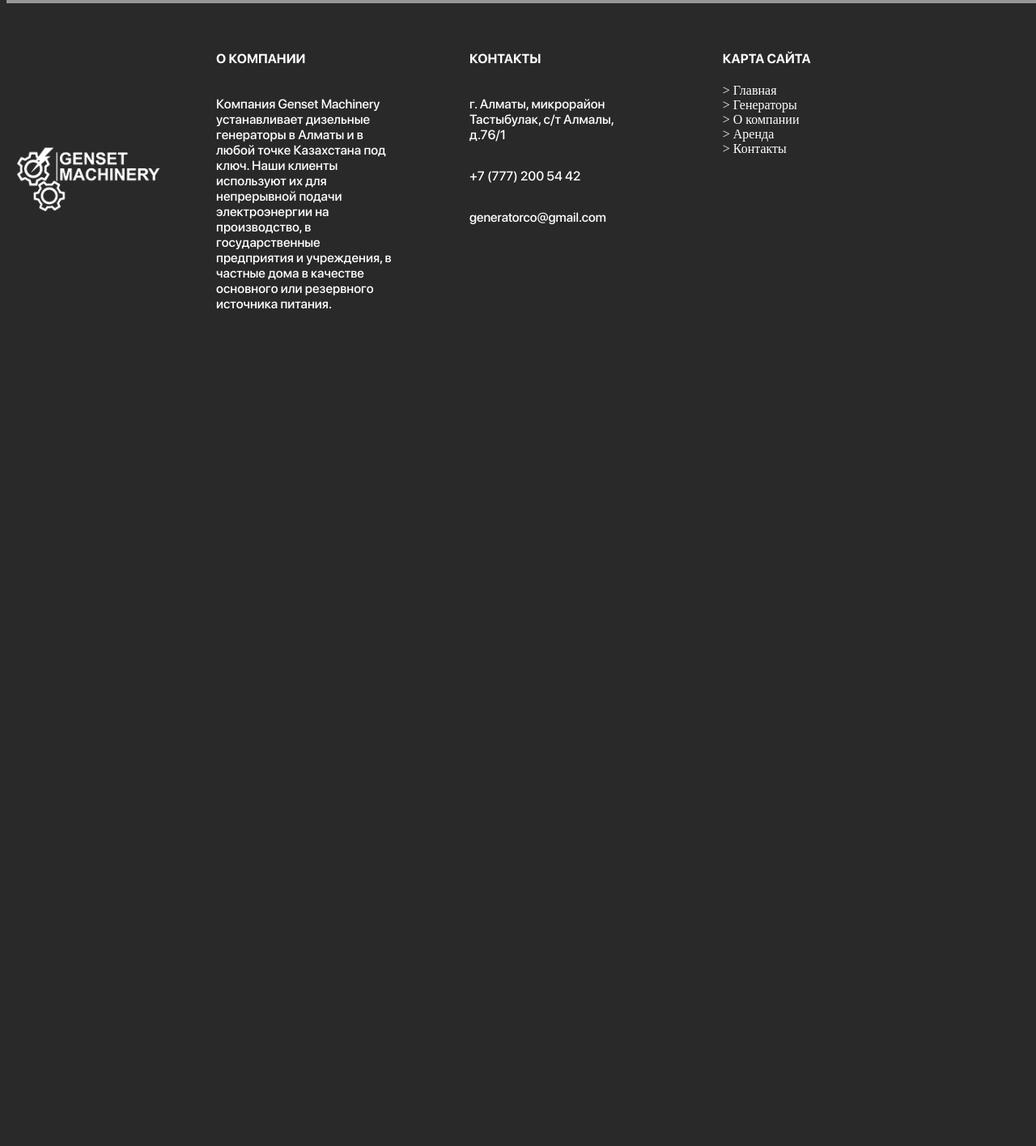
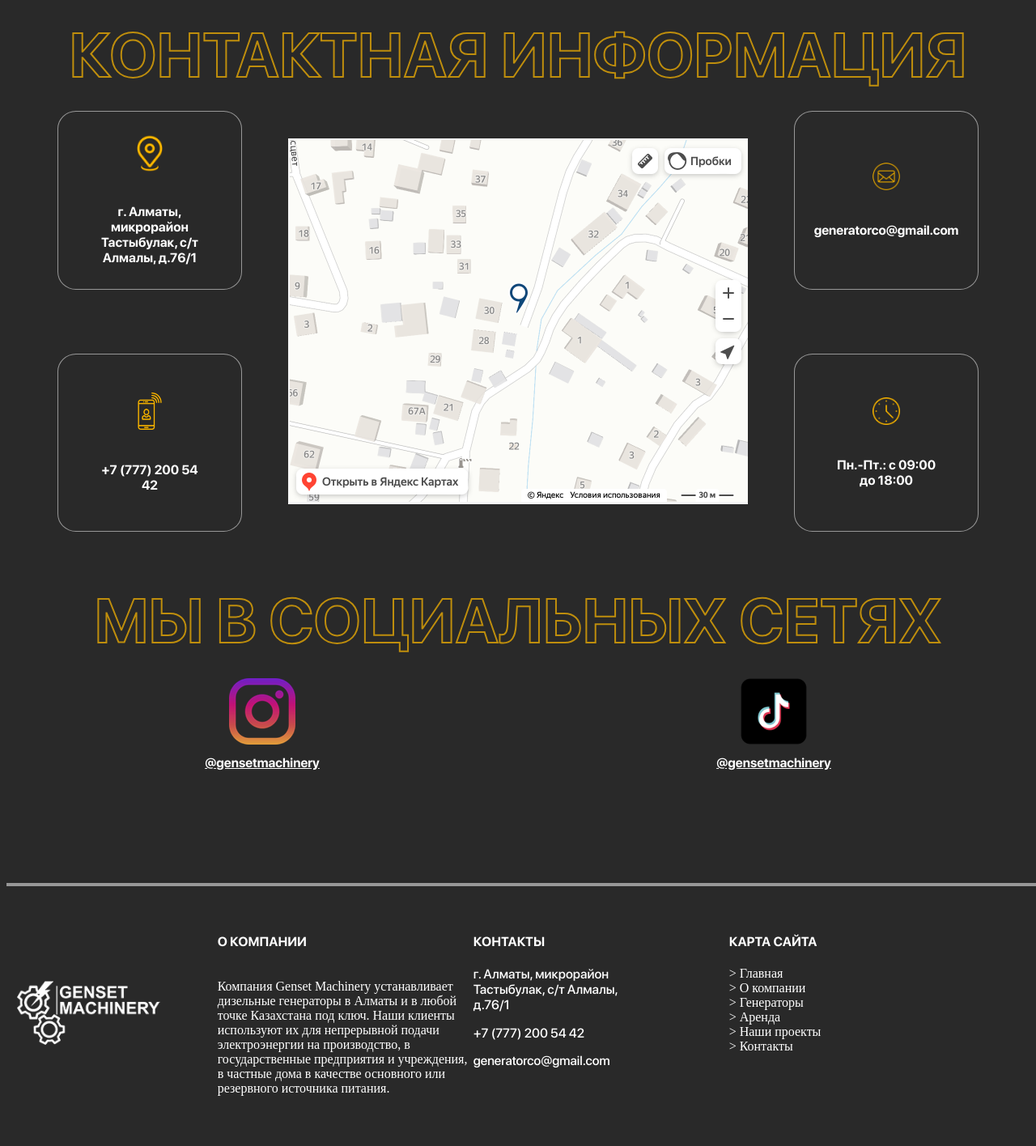
Before and after one commit to shabal1n/gsetm, a Django app: page /contacts in a window 1280 px wide. Shown: the part 115-1531 px from the top of the page at 81% size. Before the commit the page ends 497 px from the top, so only its background shows below. Run offline with Django 4.2, Linux system fonts and the light colour scheme; data comes from the database, SQL or seed files in the repository.

Commit message:
Contacts page is completed

```diff
--- a/app/views.py
+++ b/app/views.py
@@ -4,10 +4,10 @@ from .models import *
 
 def main_page(request):
     generators_categories = GeneratorCategory.objects.all()
-    clients = Client.objects.all()
-    projects = Project.objects.all()
+    clients = Client.objects.all()[:5]
+    projects_list = Project.objects.all()[:3]
     return render(request, 'main_page.html',
-                  {'categories': generators_categories, 'clients': clients, 'projects': projects})
+                  {'categories': generators_categories, 'clients': clients, 'projects': projects_list})
 
 
 def about_company(request):
@@ -47,4 +47,4 @@ def projects(request):
 
 def contacts(request):
     generators_categories = GeneratorCategory.objects.all()
-    return render(request, 'rent.html', {'categories': generators_categories})
+    return render(request, 'contacts.html', {'categories': generators_categories})
--- /dev/null
+++ b/static/css/contacts.css
@@ -0,0 +1,104 @@
+.transparent_header {
+    width: 100%;
+    margin-block: 2%;
+    text-align: center;
+    display: flex;
+    align-items: center;
+}
+
+.transparent_header h1 {
+    width: 100%;
+    font-family: SFProDisplay-Bold, sans-serif;
+    text-transform: uppercase;
+    font-size: 6vw;
+    color: transparent;
+    -webkit-text-stroke: 2px rgba(255, 185, 0, 0.7);
+    margin: 0;
+}
+
+.contacts_container {
+    width: 90%;
+    text-align: center;
+    margin-inline: auto;
+    display: flex;
+    flex-direction: column;
+    margin-bottom: 5%;
+}
+
+.row_container {
+    width: 100%;
+    display: flex;
+    flex-direction: row;
+}
+
+.items_container {
+    min-height: 100%;
+    width: 20%;
+    display: flex;
+    flex-direction: column;
+}
+
+.item_contact {
+    border: 1px solid #979797;
+    height: 35%;
+    display: flex;
+    flex-direction: column;
+    padding-block: 8%;
+    padding-inline: 20%;
+    border-radius: 10%;
+    justify-content: center;
+    align-items: center;
+}
+
+.item_contact a {
+    color: #FFFFFF;
+    font-family: SFProDisplay-Bold, sans-serif;
+    text-decoration: none;
+    margin-top: 30%;
+}
+
+.item_contact img {
+    max-width: 25%;
+    max-height: 25%;
+}
+
+.map_container {
+    width: 60%;
+    min-height: 100%;
+    display: flex;
+    justify-content: center;
+    align-items: center;
+    padding-block: 3%;
+}
+
+.map_container img {
+    max-width: 100%;
+    max-height: 100%;
+}
+
+.social_media {
+    width: 100%;
+    display: flex;
+    align-items: center;
+    margin-bottom: 10%;
+}
+
+.single_media {
+    width: 10%;
+    display: flex;
+    flex-direction: column;
+    margin-inline: auto;
+    text-align: center;
+    justify-content: center;
+    align-items: center;
+}
+
+.single_media img {
+    max-width: 80%;
+}
+
+.single_media a {
+    color: #FFFFFF;
+    font-family: SFProDisplay-Bold, sans-serif;
+    margin-block: 10%;
+}
--- a/static/css/template.css
+++ b/static/css/template.css
@@ -85,6 +85,7 @@ body {
     flex-direction: column;
     color: #FFFFFF;
     width: 33%;
+    margin-inline: auto;
 }
 
 .footer_item a {
@@ -92,16 +93,20 @@ body {
     color: #FFFFFF;
 }
 
+.links {
+    text-decoration: none;
+    color: #FFFFFF;
+    font-family: SFProDisplay-Medium, sans-serif;
+    width: 66%;
+    word-break: normal;
+    margin-bottom: 5%;
+}
+
 .footer_item h4 {
     font-family: SFProDisplay-Bold, sans-serif;
     text-transform: uppercase;
 }
 
-.footer_item p {
-    font-family: SFProDisplay-Medium, sans-serif;
-    width: 70%;
-    word-break: normal;
-}
 
 .dropdown {
     display: inline-block;
--- /dev/null
+++ b/templates/contacts.html
@@ -0,0 +1,52 @@
+{% extends 'template.html' %}
+{% load static %}
+{% block content %}
+    <link rel="stylesheet" href="{% static 'css/contacts.css' %}">
+    <div class="contacts_container">
+        <div class="transparent_header">
+            <h1>контактная информация</h1>
+        </div>
+        <div class="row_container">
+            <div class="items_container">
+                <div class="item_contact" style="margin-top: 0; margin-bottom: auto">
+                    <img src="{% static 'images/map_icon.png' %}">
+                    <a>г. Алматы, микрорайон Тастыбулак, с/т Алмалы, д.76/1</a>
+                </div>
+
+                <div class="item_contact" style="margin-bottom: 0; margin-top: auto">
+                    <img src="{% static 'images/phone_icon.png' %}">
+                    <a href="tel:+77772005442">+7 (777) 200 54 42</a>
+                </div>
+            </div>
+
+            <div class="map_container">
+                <img src="{% static 'images/map_image.png' %}">
+            </div>
+
+            <div class="items_container">
+                <div class="item_contact" style="margin-top: 0; margin-bottom: auto">
+                    <img src="{% static 'images/mail_icon.png' %}">
+                    <a href="mailto:generatorco@gmail.com">generatorco@gmail.com</a>
+                </div>
+                <div class="item_contact" style="margin-bottom: 0; margin-top: auto">
+                    <img src="{% static 'images/time_contacts_icon.png' %}">
+                    <a>Пн.-Пт.: с 09:00 до 18:00</a>
+                </div>
+            </div>
+        </div>
+    </div>
+
+    <div class="transparent_header">
+        <h1>МЫ В СОЦИАЛЬНЫХ СЕТЯХ</h1>
+    </div>
+    <div class="social_media">
+        <div class="single_media">
+            <img src="{% static 'images/instagram_icon.png' %}">
+            <a href="https://www.instagram.com/gensetmachinery">@gensetmachinery</a>
+        </div>
+        <div class="single_media">
+            <img src="{% static 'images/tiktok_icon.png' %}">
+            <a href="https://www.tiktok.com/@gensetmachinery">@gensetmachinery</a>
+        </div>
+    </div>
+{% endblock %}
--- a/templates/rent.html
+++ b/templates/rent.html
@@ -1,4 +1,35 @@
 {% extends 'template.html' %}
 {% load static %}
 {% block content %}
+    <link rel="stylesheet" href="{% static 'css/rent.css' %}">
+    <div class="beginning">
+        <div class="big_text">
+            <h1>АРЕНДА</h1>
+            <h1>ГЕНЕРАТОРОВ</h1>
+            <h2>БЫСТРО, ВЫГОДНО И БЕЗОПАСНО</h2>
+        </div>
+        <div class="button_red">
+            <p>Связаться с нами</p>
+        </div>
+    </div>
+
+    <div class="transparent_header">
+        <h1>преимущества аренды</h1>
+        <h2>преимущества аренды</h2>
+    </div>
+
+    <div class="rent_advantages">
+        <div class="single_advantage" style="margin-top: 8%">
+            <img src="{% static 'images/money_icon.png' %}">
+            <h1>НЕТ НЕОБХОДИМОСТИ ПОКУПАТЬ ОБОРУДОВАНИЕ</h1>
+        </div>
+        <div class="single_advantage">
+            <img src="{% static 'images/fix_icon.png' %}">
+            <h1>МЫ ПРОИЗВОДИМ УСТАНОВКУ, РЕМОНТ И ТЕХ. ОБСЛУЖИВАНИЕ</h1>
+        </div>
+        <div class="single_advantage" style="margin-top: 8%">
+            <img src="{% static 'images/time_icon.png' %}">
+            <h1>В СЛУЧАЕ ПОЛОМКИ, ЗАМЕНИМ ГЕНЕРАТОР ВО ИЗБЕЖАНИЕ ПРОСТОЯ РАБОТЫ</h1>
+        </div>
+    </div>
 {% endblock %}
--- a/templates/template.html
+++ b/templates/template.html
@@ -52,17 +52,18 @@
         </div>
         <div class="footer_item">
             <h4>контакты</h4>
-            <p>г. Алматы, микрорайон Тастыбулак, с/т Алмалы, д.76/1</p>
-            <p>+7 (777) 200 54 42</p>
-            <p>generatorco@gmail.com</p>
+            <a class="links">г. Алматы, микрорайон Тастыбулак, с/т Алмалы, д.76/1</a>
+            <a class="links" href="tel:+77772005442">+7 (777) 200 54 42</a>
+            <a class="links" href="mailto:generatorco@gmail.com">generatorco@gmail.com</a>
         </div>
         <div class="footer_item">
             <h4>карта сайта</h4>
             <a href="/">> Главная</a>
+            <a href="/about">> О компании</a>
             <a href="/generators">> Генераторы</a>
-            <a href="/about">> О компании</a>
-            <a>> Аренда</a>
-            <a>> Контакты</a>
+            <a href="/rent">> Аренда</a>
+            <a href="/projects">> Наши проекты</a>
+            <a href="/contacts">> Контакты</a>
         </div>
     </div>
 </div>
```
Also changed, not shown: static/css/rent.css (added, +123 -0 lines), static/images/fix_icon.png (added), static/images/instagram_icon.png (added), static/images/mail_icon.png (added), static/images/map_icon.png (added), static/images/map_image.png (added), static/images/money_icon.png (added), static/images/phone_icon.png (added), static/images/rent.png (added), static/images/tiktok_icon.png (added), static/images/time_contacts_icon.png (added), static/images/time_icon.png (added), static/images/youtube_icon.png (added), static/js/template.js (deleted).
